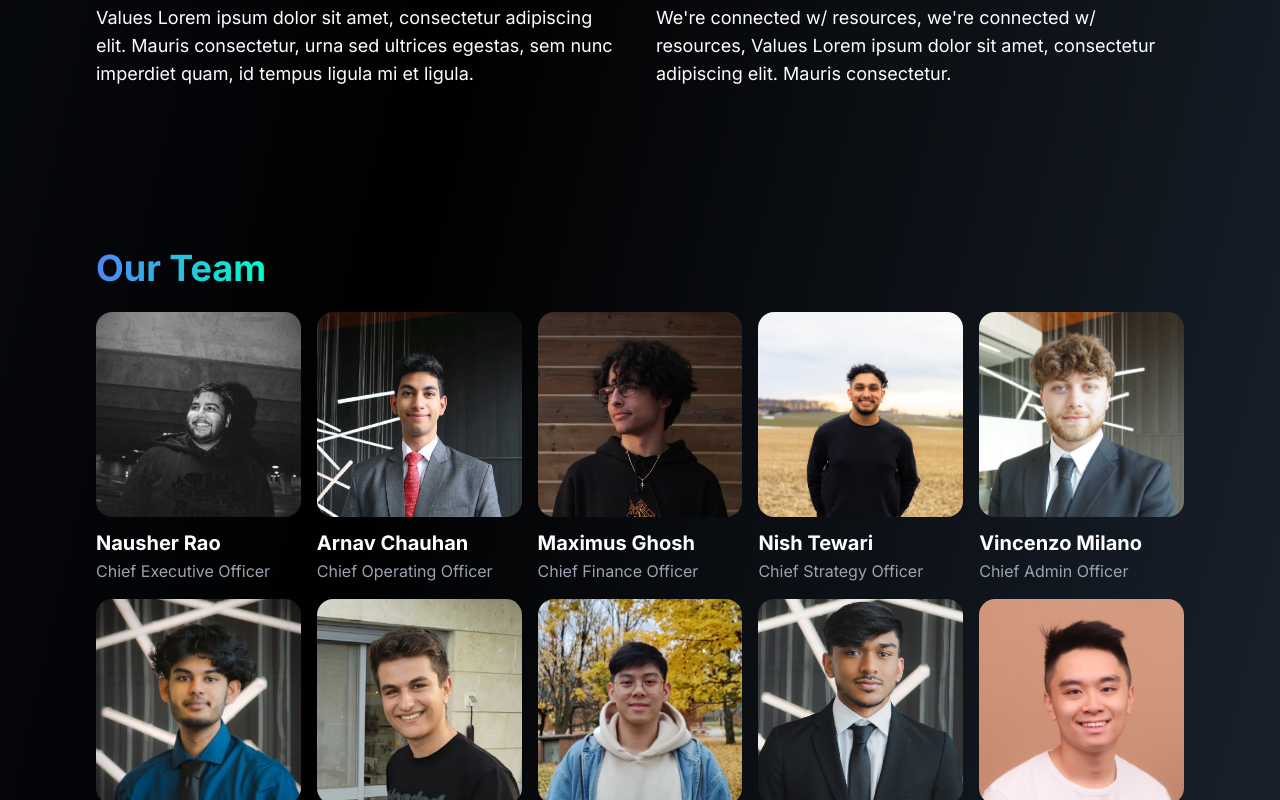
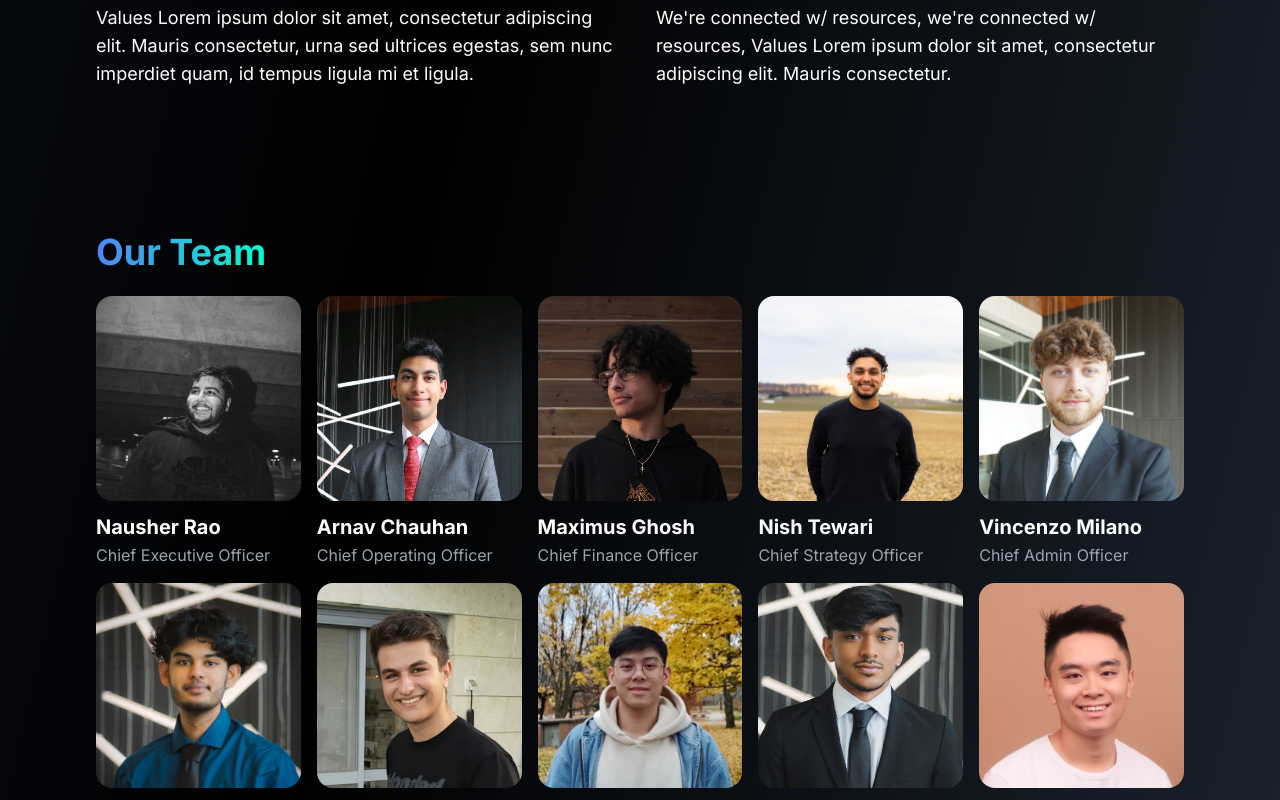
Before and after one commit to KonferCA/landing, a React (Vite) app: page / in a window 1280 px wide. Shown: the part 3500-4300 px from the top of the page. Built offline with nearby package versions, Linux system fonts and the light colour scheme.

Commit message:
update landing

```diff
--- a/src/pages/Landing.tsx
+++ b/src/pages/Landing.tsx
@@ -14,7 +14,7 @@ const Landing = () => {
             <section className="py-8 lg:py-12">
                 <About />
             </section>
-            <section className="py-2 lg:py-12">
+            <section className="py-2 lg:py-8">
                 <Team />
             </section>
             <section className="py-2 lg:py-12">
```
